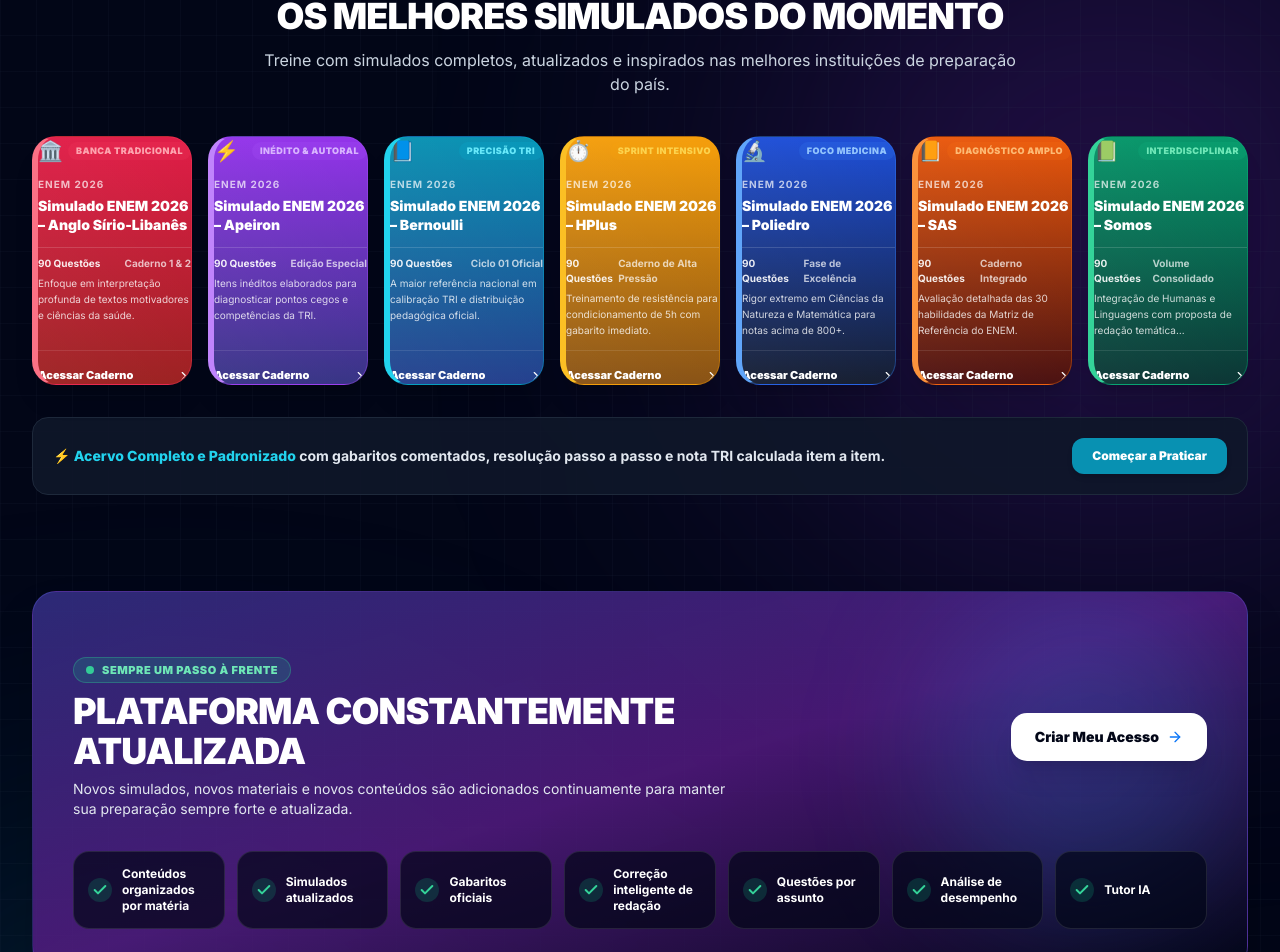
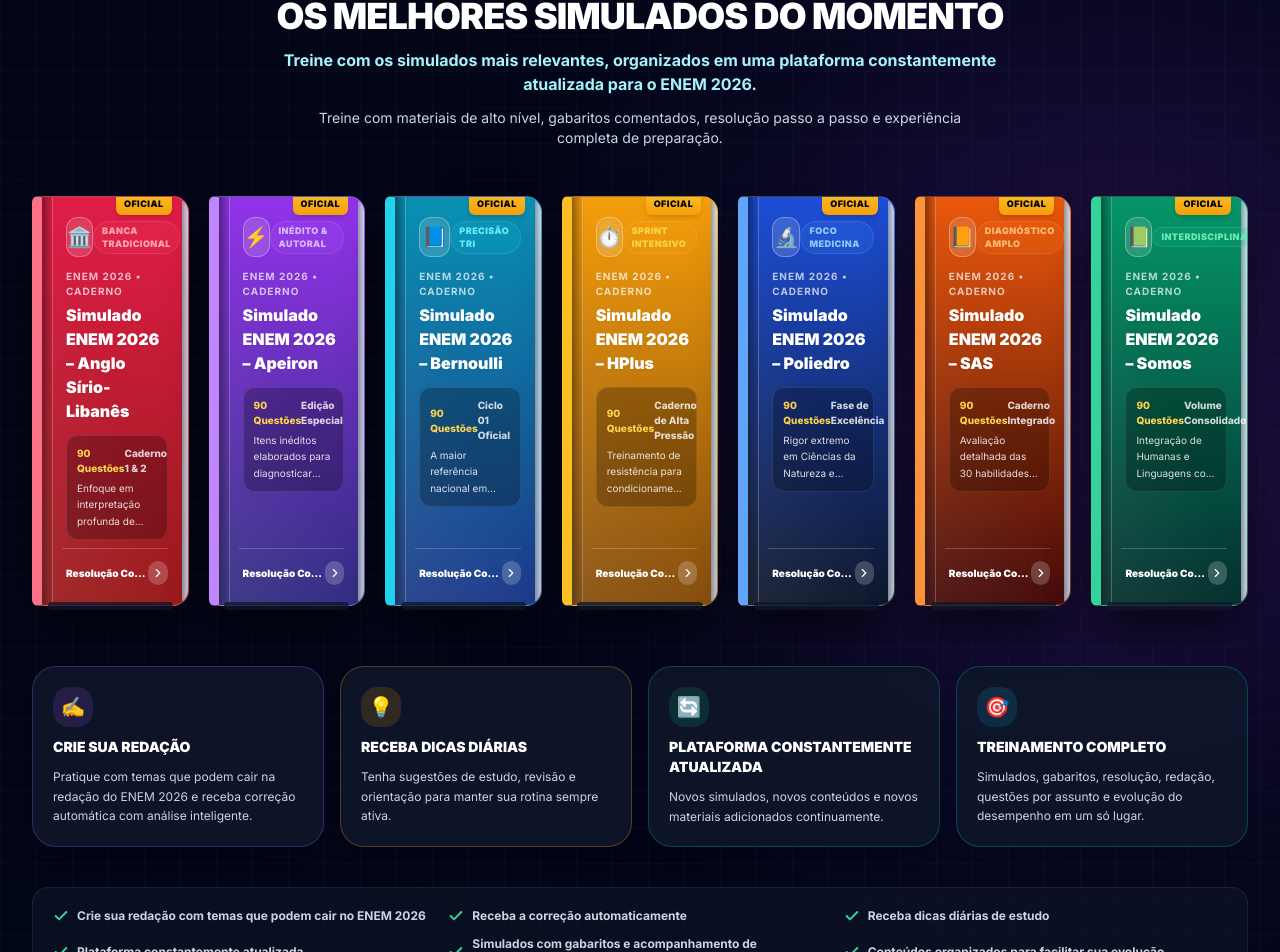
Before and after one commit to ericksiqueirasolutions01-tech/enem-2026-pro, a React (Vite) app: page / in a window 1280 px wide. Shown: the part 1045-1997 px from the top of the page. Built offline with nearby package versions, Linux system fonts and the light colour scheme; the HTML template or start-up script is replaced by a standard one.

Commit message:
feat: reformulacao da secao dos simulados com capas de livro 3D, copys de redacao, dicas diarias e banner persuasivo

```diff
--- a/src/pages/public/LandingPage.tsx
+++ b/src/pages/public/LandingPage.tsx
@@ -366,79 +366,203 @@
         {/* ================================================== */}
         {/* 3. VITRINE DE LIVROS / CAPAS DOS SIMULADOS DO MOMENTO */}
         {/* ================================================== */}
-        <section id="simulados" className="space-y-8 pt-4">
+        <section id="simulados" className="space-y-10 pt-4">
           <div className="text-center space-y-3 max-w-3xl mx-auto">
             <div className="inline-flex items-center gap-1.5 px-3.5 py-1 rounded-full bg-cyan-500/10 border border-cyan-500/30 text-xs font-black uppercase text-cyan-400 tracking-wider">
               <Target className="w-3.5 h-3.5" />
-              <span>Simulados Oficiais das Melhores Instituições</span>
+              <span>Coleção Oficial de Preparação • ENEM 2026</span>
             </div>
             <h2 className="text-2xl sm:text-4xl font-black text-white tracking-tight">
               OS MELHORES SIMULADOS DO MOMENTO
             </h2>
-            <p className="text-xs sm:text-base text-slate-300 leading-relaxed">
-              Treine com simulados completos, atualizados e inspirados nas melhores instituições de preparação do país.
+            <p className="text-sm sm:text-base text-cyan-200 font-bold leading-relaxed">
+              Treine com os simulados mais relevantes, organizados em uma plataforma constantemente atualizada para o ENEM 2026.
+            </p>
+            <p className="text-xs sm:text-sm text-slate-300 leading-relaxed max-w-2xl mx-auto">
+              Treine com materiais de alto nível, gabaritos comentados, resolução passo a passo e experiência completa de preparação.
             </p>
           </div>
 
-          {/* Vitrine Visual em Formato de Capas / Livros de Estudo */}
-          <div className="grid grid-cols-1 sm:grid-cols-2 lg:grid-cols-4 xl:grid-cols-7 gap-4 pt-2">
+          {/* Vitrine Visual: Capas de Livros / Apostilas Premium */}
+          <div className="grid grid-cols-1 sm:grid-cols-2 lg:grid-cols-4 xl:grid-cols-7 gap-5 pt-2">
             {simuladosDestaque.map((sim) => (
               <div
                 key={sim.id}
-                className={`relative rounded-3xl p-4.5 bg-gradient-to-b ${sim.colorFrom} ${sim.colorTo} border ${sim.borderAccent} shadow-xl hover:-translate-y-2 transition-all duration-300 flex flex-col justify-between group overflow-hidden border-l-[6px] ${sim.spineColor}`}
+                className="group relative cursor-pointer"
+                onClick={() => onNavigate('cadastro')}
               >
-                {/* Efeito de Brilho da Capa do Livro */}
-                <div className="absolute inset-0 bg-gradient-to-tr from-white/10 to-transparent opacity-60 pointer-events-none" />
+                {/* Livro Mockup com Efeito 3D de Lombada e Borda de Páginas */}
+                <div
+                  className={`relative h-[410px] rounded-r-2xl rounded-l-md bg-gradient-to-b ${sim.colorFrom} ${sim.colorTo} p-5 flex flex-col justify-between overflow-hidden shadow-2xl shadow-black/80 border-t border-b border-r border-white/20 border-l-[10px] ${sim.spineColor} group-hover:-translate-y-3 group-hover:shadow-2xl group-hover:shadow-cyan-500/20 group-hover:rotate-1 transition-all duration-300`}
+                >
+                  {/* Fita Marcadora / Ribbon Suspensa */}
+                  <div className="absolute -top-1 right-4 z-20 px-2 py-1 bg-gradient-to-b from-amber-400 to-amber-500 text-slate-950 font-black text-[9px] uppercase tracking-wider rounded-b-md shadow-md">
+                    OFICIAL
+                  </div>
 
-                <div className="relative z-10 space-y-3">
-                  {/* Badge da Instituição */}
+                  {/* Borda Simulando Páginas de Livro à Direita */}
+                  <div className="absolute right-0 top-1 bottom-1 w-1.5 bg-gradient-to-l from-slate-200 to-slate-400 rounded-r-sm shadow-inner pointer-events-none opacity-90" />
+
+                  {/* Vinco / Dobra de Lombada Realista */}
+                  <div className="absolute left-2.5 top-0 bottom-0 w-[1px] bg-white/25 pointer-events-none" />
+                  <div className="absolute left-0 top-0 bottom-0 w-6 bg-gradient-to-r from-black/40 via-transparent to-transparent pointer-events-none" />
+
+                  {/* Brilho da Capa com Acabamento Premium */}
+                  <div className="absolute inset-0 bg-gradient-to-tr from-white/10 via-transparent to-transparent pointer-events-none opacity-70" />
+
+                  {/* Conteúdo da Capa */}
+                  <div className="relative z-10 space-y-3 pl-1">
+                    {/* Selo e Ícone */}
                     <div className="flex items-center justify-between">
-                    <span className="text-xl">{sim.icon}</span>
-                    <span className={`px-2 py-0.5 rounded-full text-[9px] font-black uppercase tracking-wider ${sim.badgeBg}`}>
+                      <div className="w-10 h-10 rounded-xl bg-white/15 backdrop-blur-md border border-white/30 flex items-center justify-center text-xl shadow-inner">
+                        {sim.icon}
+                      </div>
+                      <span className={`px-2 py-0.5 rounded-full text-[9px] font-black uppercase tracking-wider ${sim.badgeBg} border border-white/10`}>
                         {sim.tag}
                       </span>
                     </div>
 
-                  {/* Nome do Simulado / Capa do Livro */}
+                    {/* Identidade da Apostila */}
                     <div className="space-y-1">
                       <span className="text-[10px] font-bold text-white/70 block uppercase tracking-widest">
-                      ENEM 2026
+                        ENEM 2026 • CADERNO
                       </span>
-                    <h3 className="text-sm font-black text-white leading-snug group-hover:text-amber-200 transition-colors">
+                      <h3 className="text-sm sm:text-base font-black text-white leading-tight drop-shadow-sm group-hover:text-amber-200 transition-colors">
                         {sim.name}
                       </h3>
                     </div>
 
-                  {/* Ficha Técnica da Apostila */}
-                  <div className="pt-2 border-t border-white/15 text-[10px] space-y-1 text-white/90">
-                    <div className="flex items-center justify-between font-bold">
+                    {/* Especificações do Caderno */}
+                    <div className="p-2.5 rounded-xl bg-black/25 backdrop-blur-xs border border-white/10 text-[10px] space-y-1 text-white">
+                      <div className="flex items-center justify-between font-extrabold text-amber-300">
                         <span>{sim.questions}</span>
-                      <span className="text-white/70">{sim.edition}</span>
+                        <span className="text-white/80">{sim.edition}</span>
                       </div>
-                    <p className="text-[10px] text-white/80 line-clamp-3 leading-relaxed">
+                      <p className="text-[10px] text-white/85 line-clamp-3 leading-relaxed">
                         {sim.description}
                       </p>
                     </div>
                   </div>
 
-                <div className="relative z-10 pt-4 mt-3 border-t border-white/10 flex items-center justify-between text-[11px] font-black text-white">
-                  <span>Acessar Caderno</span>
-                  <ChevronRight className="w-3.5 h-3.5 group-hover:translate-x-1 transition-transform" />
+                  {/* Rodapé da Capa com Carimbo Oficial */}
+                  <div className="relative z-10 pt-3 border-t border-white/20 pl-1 flex items-center justify-between text-[10px] font-black text-white">
+                    <span className="truncate max-w-[120px]">Resolução Completa</span>
+                    <span className="w-6 h-6 rounded-full bg-white/20 flex items-center justify-center group-hover:bg-white group-hover:text-slate-950 transition-colors">
+                      <ChevronRight className="w-3.5 h-3.5" />
+                    </span>
                   </div>
+                </div>
+
+                {/* Sombra de Apoio da Prateleira */}
+                <div className="w-4/5 mx-auto h-2 bg-slate-900 rounded-full blur-xs opacity-80 -mt-1" />
               </div>
             ))}
           </div>
 
-          {/* Faixa Complementar da Vitrine */}
-          <div className="p-4 sm:p-5 rounded-2xl bg-slate-900/90 border border-slate-800 text-center flex flex-col sm:flex-row items-center justify-between gap-4">
-            <p className="text-xs sm:text-sm font-bold text-slate-200 text-center sm:text-left">
-              ⚡ <span className="text-cyan-400 font-extrabold">Acervo Completo e Padronizado</span> com gabaritos comentados, resolução passo a passo e nota TRI calculada item a item.
+          {/* ================================================== */}
+          {/* ACRESCENTAR NOVOS DIFERENCIAIS DA SEÇÃO (4 CARDS) */}
+          {/* ================================================== */}
+          <div className="grid grid-cols-1 sm:grid-cols-2 lg:grid-cols-4 gap-4 pt-4">
+            {/* 1. Crie sua Redação */}
+            <div className="p-5 rounded-3xl bg-slate-900/90 border border-purple-500/30 hover:border-purple-400 transition-all space-y-2.5 shadow-lg group">
+              <div className="w-10 h-10 rounded-2xl bg-purple-500/15 text-purple-300 flex items-center justify-center text-xl font-black group-hover:scale-110 transition-transform">
+                ✍️
+              </div>
+              <h4 className="text-sm font-black text-white group-hover:text-purple-300 transition-colors">
+                CRIE SUA REDAÇÃO
+              </h4>
+              <p className="text-xs text-slate-300 leading-relaxed">
+                Pratique com temas que podem cair na redação do ENEM 2026 e receba correção automática com análise inteligente.
               </p>
+            </div>
+
+            {/* 2. Receba Dicas Diárias */}
+            <div className="p-5 rounded-3xl bg-slate-900/90 border border-amber-500/30 hover:border-amber-400 transition-all space-y-2.5 shadow-lg group">
+              <div className="w-10 h-10 rounded-2xl bg-amber-500/15 text-amber-300 flex items-center justify-center text-xl font-black group-hover:scale-110 transition-transform">
+                💡
+              </div>
+              <h4 className="text-sm font-black text-white group-hover:text-amber-300 transition-colors">
+                RECEBA DICAS DIÁRIAS
+              </h4>
+              <p className="text-xs text-slate-300 leading-relaxed">
+                Tenha sugestões de estudo, revisão e orientação para manter sua rotina sempre ativa.
+              </p>
+            </div>
+
+            {/* 3. Plataforma Constantemente Atualizada */}
+            <div className="p-5 rounded-3xl bg-slate-900/90 border border-emerald-500/30 hover:border-emerald-400 transition-all space-y-2.5 shadow-lg group">
+              <div className="w-10 h-10 rounded-2xl bg-emerald-500/15 text-emerald-300 flex items-center justify-center text-xl font-black group-hover:scale-110 transition-transform">
+                🔄
+              </div>
+              <h4 className="text-sm font-black text-white group-hover:text-emerald-300 transition-colors">
+                PLATAFORMA CONSTANTEMENTE ATUALIZADA
+              </h4>
+              <p className="text-xs text-slate-300 leading-relaxed">
+                Novos simulados, novos conteúdos e novos materiais adicionados continuamente.
+              </p>
+            </div>
+
+            {/* 4. Treinamento Completo */}
+            <div className="p-5 rounded-3xl bg-slate-900/90 border border-cyan-500/30 hover:border-cyan-400 transition-all space-y-2.5 shadow-lg group">
+              <div className="w-10 h-10 rounded-2xl bg-cyan-500/15 text-cyan-300 flex items-center justify-center text-xl font-black group-hover:scale-110 transition-transform">
+                🎯
+              </div>
+              <h4 className="text-sm font-black text-white group-hover:text-cyan-300 transition-colors">
+                TREINAMENTO COMPLETO
+              </h4>
+              <p className="text-xs text-slate-300 leading-relaxed">
+                Simulados, gabaritos, resolução, redação, questões por assunto e evolução do desempenho em um só lugar.
+              </p>
+            </div>
+          </div>
+
+          {/* Faixa de Benefícios Chave (Checklist Rápido) */}
+          <div className="p-4 sm:p-5 rounded-2xl bg-slate-900/60 border border-slate-800/80 grid grid-cols-1 sm:grid-cols-2 lg:grid-cols-3 gap-3 text-xs text-slate-300 font-bold">
+            <div className="flex items-center gap-2">
+              <Check className="w-4 h-4 text-emerald-400 shrink-0 stroke-[3]" />
+              <span>Crie sua redação com temas que podem cair no ENEM 2026</span>
+            </div>
+            <div className="flex items-center gap-2">
+              <Check className="w-4 h-4 text-emerald-400 shrink-0 stroke-[3]" />
+              <span>Receba a correção automaticamente</span>
+            </div>
+            <div className="flex items-center gap-2">
+              <Check className="w-4 h-4 text-emerald-400 shrink-0 stroke-[3]" />
+              <span>Receba dicas diárias de estudo</span>
+            </div>
+            <div className="flex items-center gap-2">
+              <Check className="w-4 h-4 text-emerald-400 shrink-0 stroke-[3]" />
+              <span>Plataforma constantemente atualizada</span>
+            </div>
+            <div className="flex items-center gap-2">
+              <Check className="w-4 h-4 text-emerald-400 shrink-0 stroke-[3]" />
+              <span>Simulados com gabaritos e acompanhamento de desempenho</span>
+            </div>
+            <div className="flex items-center gap-2">
+              <Check className="w-4 h-4 text-emerald-400 shrink-0 stroke-[3]" />
+              <span>Conteúdos organizados para facilitar sua evolução</span>
+            </div>
+          </div>
+
+          {/* Faixa Inferior Persuasiva & Botão de Ação de Alta Conversão */}
+          <div className="relative overflow-hidden rounded-3xl bg-gradient-to-r from-cyan-900/80 via-indigo-900/80 to-purple-900/80 border border-cyan-400/30 p-6 sm:p-8 shadow-2xl flex flex-col md:flex-row items-center justify-between gap-6">
+            <div className="space-y-2 text-center md:text-left max-w-2xl">
+              <span className="text-[11px] font-black uppercase text-amber-300 tracking-wider flex items-center justify-center md:justify-start gap-1.5">
+                <Sparkles className="w-3.5 h-3.5" />
+                Estrutura Completa de Estudos
+              </span>
+              <p className="text-sm sm:text-base font-bold text-white leading-relaxed">
+                Tudo o que você precisa para estudar com estratégia: simulados de alto nível, gabaritos comentados, redação com temas prováveis de 2026, correção automática, dicas diárias e materiais constantemente atualizados.
+              </p>
+            </div>
+
             <button
               onClick={() => onNavigate('cadastro')}
-              className="px-5 py-2.5 rounded-xl bg-cyan-600 hover:bg-cyan-500 text-white font-black text-xs transition-colors shrink-0 cursor-pointer shadow-md"
+              className="shrink-0 px-8 py-4 rounded-2xl bg-gradient-to-r from-amber-400 via-orange-500 to-amber-500 hover:from-amber-300 hover:to-orange-400 text-slate-950 font-black text-sm shadow-xl shadow-orange-500/25 transition-all hover:scale-105 active:scale-95 cursor-pointer flex items-center gap-2"
             >
-              Começar a Praticar
+              <Zap className="w-4 h-4 fill-slate-950" />
+              <span>COMEÇAR A PRATICAR AGORA</span>
+              <ArrowRight className="w-4 h-4" />
             </button>
           </div>
         </section>
```
Lines whose indentation alone changed are shown as unchanged.
